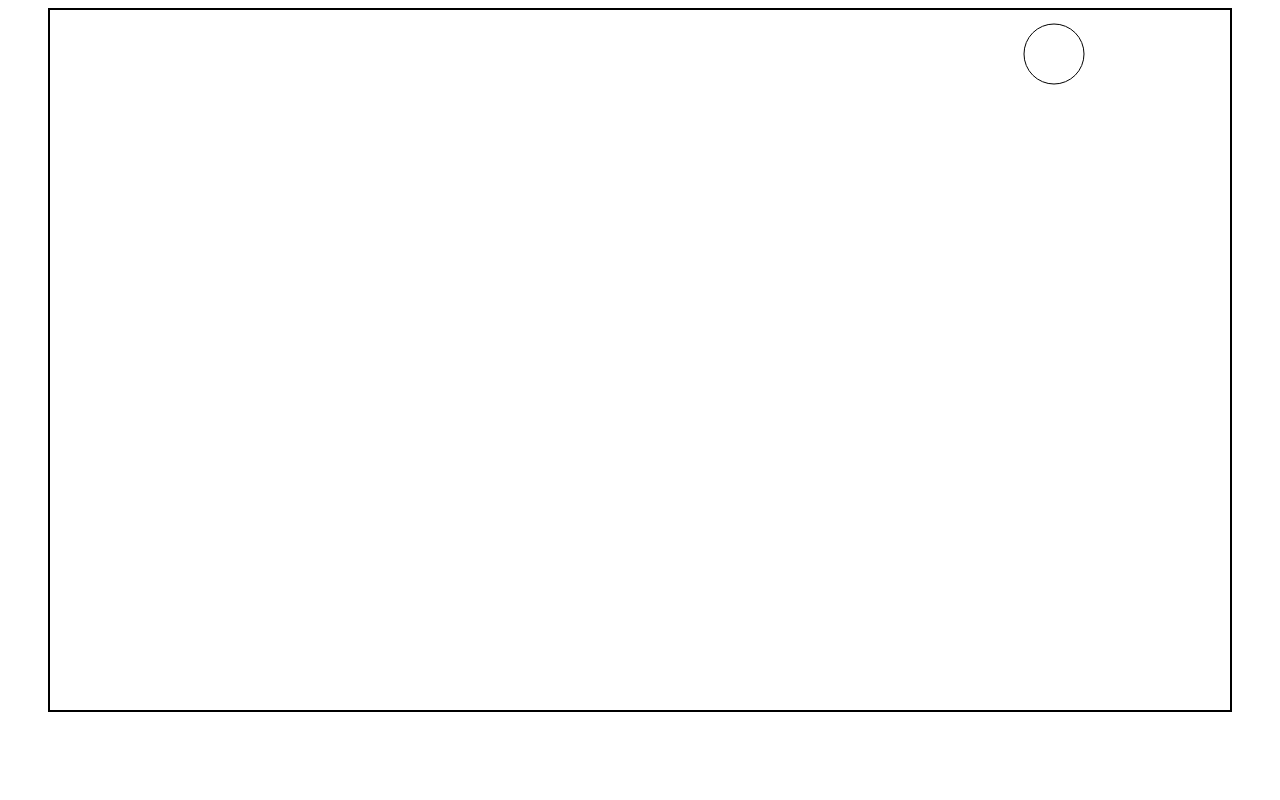
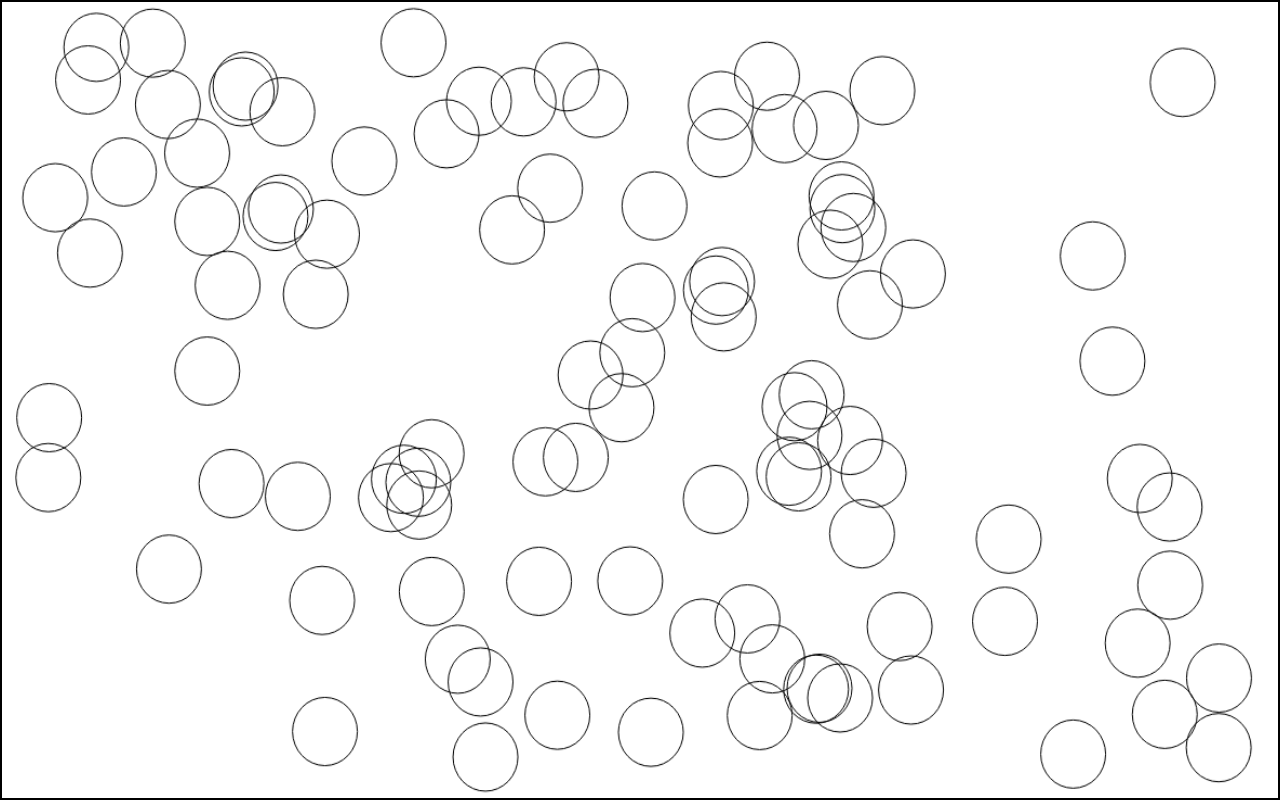
Before and after one commit to goodylove/canvas-2, a plain HTML site: page index.html in a window 1280 px wide. Drawn offline with Linux system fonts and the light colour scheme.

Commit message:
make canvas take the full screen

```diff
--- a/index.html
+++ b/index.html
@@ -1,23 +1,42 @@
 <!DOCTYPE html>
 <html lang="en">
   <head>
-    <meta charset="UTF-8">
-    <meta http-equiv="X-UA-Compatible" content="IE=edge">
-    <meta name="viewport" content="width=device-width, initial-scale=1.0">
+    <meta charset="UTF-8" />
+    <meta http-equiv="X-UA-Compatible" content="IE=edge" />
+    <meta name="viewport" content="width=device-width, initial-scale=1.0" />
     <title>html canvas</title>
     <style>
-        body{
+      * {
+        margin: 0;
+        padding: 0;
+        box-sizing: border-box;
+      }
+
+      body {
         display: flex;
         justify-content: center;
         align-items: center;
       }
-        canvas{
+
+      canvas {
         border: 2px solid black;
+        position: absolute;
+        top: 0;
+        left: 0;
+        width: 100%;
+        height: 100%;
+      }
+      .canvas-container {
+        position: relative;
+        width: 100vw;
+        height: 100vh;
       }
     </style>
   </head>
   <body>
+    <div class="canvas-container">
       <canvas></canvas>
+    </div>
     <script src="./index.js"></script>
   </body>
 </html>
--- a/index.js
+++ b/index.js
@@ -8,27 +8,65 @@ canvas.height = window.innerHeight -100
 let ctx = canvas.getContext('2d');
 
 // drawing element
- let x = 100;
- let y = 100;
- let dx = 4;
- let dy = 4;
- let radius  =  30;
 
 
+
+
+//  to draw multiple  cirlce  we will use    class constructor
+class Circle {
+constructor(x ,y, dx,dy, radius){
+this.x = x;
+this.y = y;
+this.dx = dx;
+this.dy = dy;
+this.radius = radius;
+
+    }
+
+    draw(){
+        ctx.beginPath()
+        ctx.arc(this.x,this.y,this.radius,0,Math.PI * 2, false )
+        ctx.stroke()
+        ctx.fillStyle = 'green'
+
+    }
+    upDatePosition(){
+
+        if(this.x + this.radius > canvas.width ||this.x - this.radius  < 0){
+            this.dx = -this.dx
+        }
+        if(this.y + this.radius > canvas.height || this.y - this.radius < 0){
+            this.dy = -this.dy
+        }
+        this.x += this.dx
+       this.y += this.dy
+       this.draw()
+
+    }
+}
+
+let arrCircle = []
+
+for (let i = 0; i < 100; i++) {
+    let radius  =  30;
+    let x = Math.random ()* ( canvas.width - radius * 2) + radius
+    let y = Math.random ()* (canvas.height - radius * 2)  + radius
+    let dx = (Math.random() - 0.5)
+    let dy = (Math.random() - 0.5)
+    arrCircle.push(new Circle(x,y ,dx,dy, radius))
+}
+
+
+//  let circle = new Circle(200, 100 ,30, 3,3 ,)
+
 function animate(){
+    ctx.clearRect(0,0,innerWidth,innerHeight)
     requestAnimationFrame(animate)
-    ctx.clearRect(0,0,innerWidth,innerHeight)
-    ctx.beginPath()
-ctx.arc(x,y,radius,0,Math.PI * 2, false )
-ctx.stroke()
+    for (let i = 0; i < arrCircle.length; i++) {
+        arrCircle[i].upDatePosition()
 
-if( x + radius > canvas.width || x - radius  < 0){
-    dx = -dx
-}
-if(y + radius > canvas.height || y - radius < 0){
-    dy = -dy
-}
-x += dx
-y += dy
+    }
+
+
 }
 animate()
```
Lines whose indentation alone changed are shown as unchanged.
